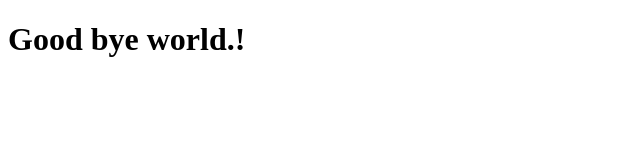
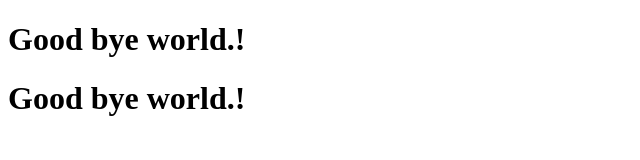
Before and after one commit to j336liu/My-Profile-Website, a plain HTML site: page index.html in a window 1280 px wide. Shown: the whole page, without its empty margins (0-640 px from the left). Drawn offline with Linux system fonts and the light colour scheme.

Commit message:
Add another h1 heading

```diff
--- a/index.html
+++ b/index.html
@@ -12,5 +12,8 @@
   <h1>
     Good bye world.!
   </h1>
+  <h1>
+    Good bye world.!
+  </h1>
 </body>
 </html>
```
